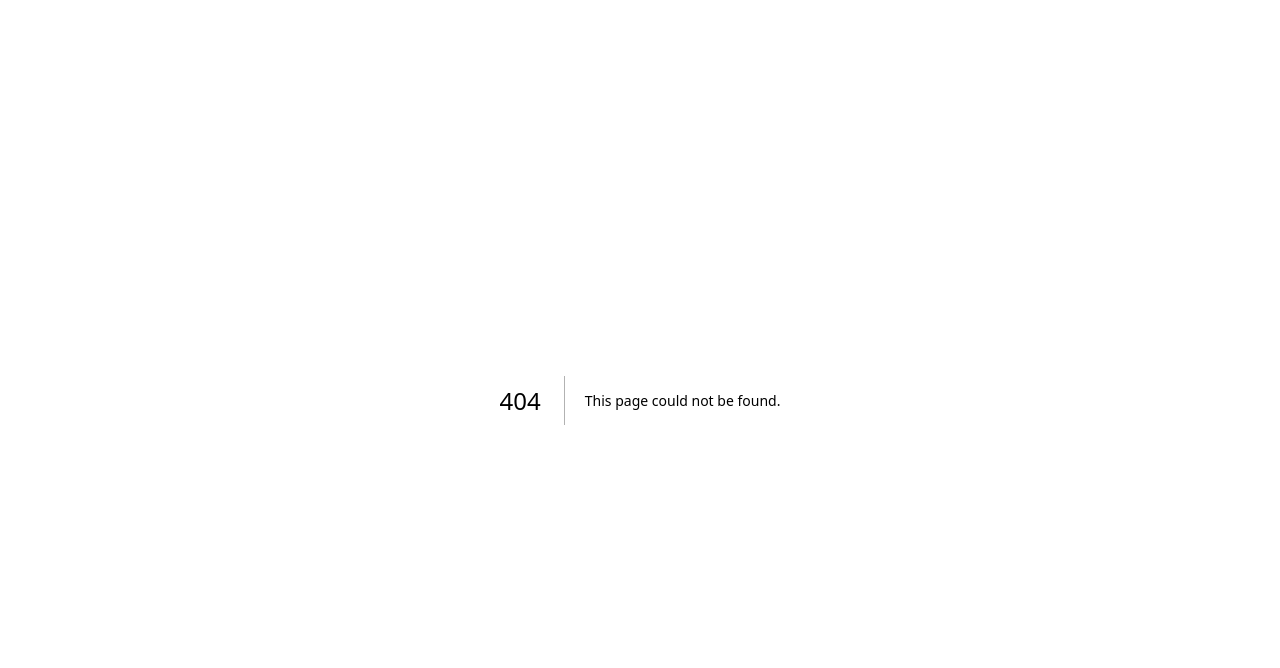
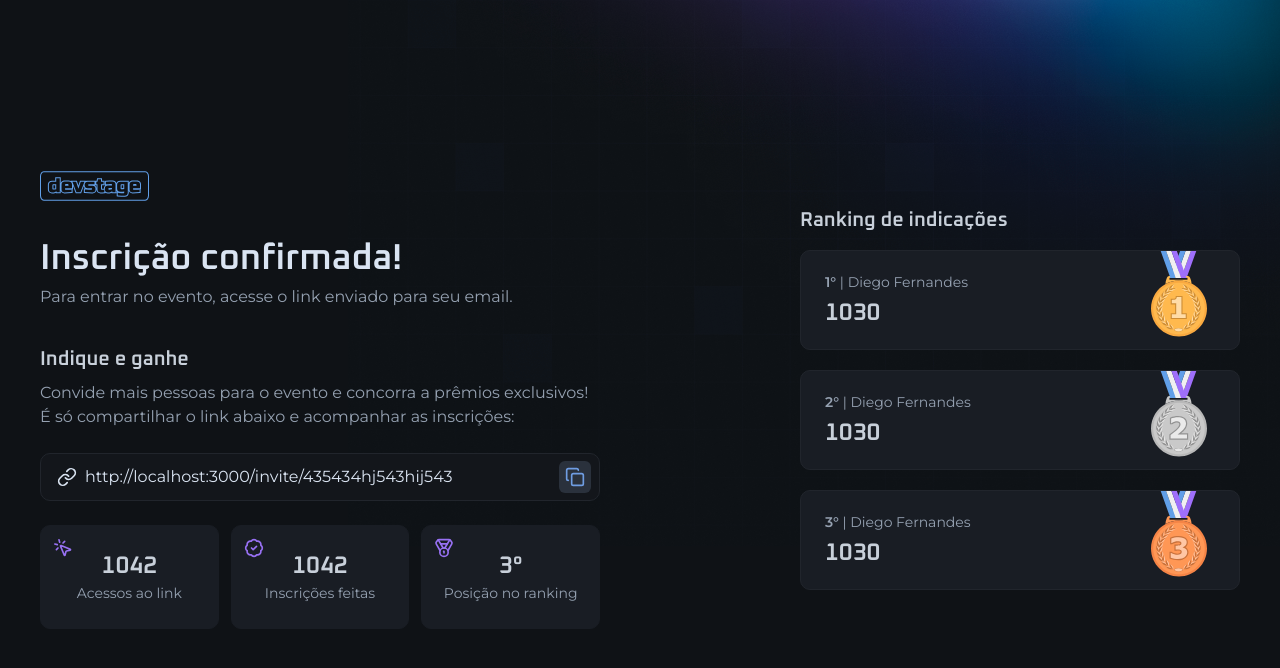
Before and after one commit to SamuelCosta22/nlw-connect-react, a Next.js app: page /invite in a window 1280 px wide. Before the commit this address had no page. Shown: the top 668 px of the page. Built offline with nearby package versions, Linux system fonts and the light colour scheme.

Commit message:
refactor: separating invite page into components

```diff
--- a/package.json
+++ b/package.json
@@ -15,6 +15,7 @@
     "postcss": "^8.5.2",
     "react": "^19.0.0",
     "react-dom": "^19.0.0",
+    "tailwind-merge": "^3.0.1",
     "tailwindcss": "^4.0.6"
   },
   "devDependencies": {
--- /dev/null
+++ b/src/app/invite/invite-link-input.tsx
@@ -0,0 +1,21 @@
+import { IconButton } from '@/components/icon-button';
+import { InputField, InputIcon, InputRoot } from '@/components/input';
+import { Copy, Link } from 'lucide-react';
+
+export function InviteLinkInput() {
+  return (
+    <InputRoot>
+      <InputIcon>
+        <Link className="size-5" />
+      </InputIcon>
+      <InputField
+        defaultValue="http://localhost:3000/invite/435434hj543hij543"
+        readOnly
+      />
+
+      <IconButton className="md:-mr-2">
+        <Copy className="size-5" />
+      </IconButton>
+    </InputRoot>
+  );
+}
--- /dev/null
+++ b/src/app/invite/page.tsx
@@ -0,0 +1,43 @@
+import Image from 'next/image';
+import logo from '../../assets/logo.svg';
+
+import { InviteLinkInput } from './invite-link-input';
+import { Ranking } from './ranking';
+import { Stats } from './stats';
+
+export default function InvitePage() {
+  return (
+    <div className="min-h-dvh flex items-center justify-between gap-16 flex-col md:flex-row">
+      <div className="flex flex-col gap-10 w-full max-w-[560px]">
+        <Image src={logo} alt="devstage" width={108.5} height={30} />
+
+        <div className="space-y-2">
+          <h1 className="text-4xl font-semibold font-heading text-gray-100 leading-none">
+            Inscrição confirmada!
+          </h1>
+          <p className="text-gray-300">
+            Para entrar no evento, acesse o link enviado para seu email.
+          </p>
+        </div>
+
+        <div className="space-y-6">
+          <div className="space-y-3">
+            <h2 className="text-gray-200 text-xl font-heading font-semibold leading-none">
+              Indique e ganhe
+            </h2>
+            <p className="text-gray-300">
+              Convide mais pessoas para o evento e concorra a prêmios
+              exclusivos! É só compartilhar o link abaixo e acompanhar as
+              inscrições:
+            </p>
+          </div>
+
+          <InviteLinkInput />
+          <Stats />
+        </div>
+      </div>
+
+      <Ranking />
+    </div>
+  );
+}
--- /dev/null
+++ b/src/app/invite/ranking.tsx
@@ -0,0 +1,63 @@
+import Image from 'next/image';
+
+import cooper from '../../assets/medal-cooper.svg';
+import gold from '../../assets/medal-gold.svg';
+import silver from '../../assets/medal-silver.svg';
+
+export function Ranking() {
+  return (
+    <div className="w-full max-w-[440px] space-y-5">
+      <h2 className="text-gray-200 text-xl font-heading font-semibold leading-none">
+        Ranking de indicações
+      </h2>
+
+      <div className="space-y-4">
+        <div className="relative rounded-xl bg-gray-700 border border-gray-600 p-6 flex flex-col justify-center gap-3">
+          <span className="text-sm text-gray-300 leading-none">
+            <span className="font-semibold">1°</span> | Diego Fernandes
+          </span>
+          <span className="font-heading text-2xl font-semibold text-gray-200 leading-none">
+            1030
+          </span>
+          <Image
+            src={gold}
+            alt="gold-medal"
+            className="absolute right-8 top-0"
+          />
+        </div>
+      </div>
+
+      <div className="space-y-4">
+        <div className="relative rounded-xl bg-gray-700 border border-gray-600 p-6 flex flex-col justify-center gap-3">
+          <span className="text-sm text-gray-300 leading-none">
+            <span className="font-semibold">2°</span> | Diego Fernandes
+          </span>
+          <span className="font-heading text-2xl font-semibold text-gray-200 leading-none">
+            1030
+          </span>
+          <Image
+            src={silver}
+            alt="silver-medal"
+            className="absolute right-8 top-0"
+          />
+        </div>
+      </div>
+
+      <div className="space-y-4">
+        <div className="relative rounded-xl bg-gray-700 border border-gray-600 p-6 flex flex-col justify-center gap-3">
+          <span className="text-sm text-gray-300 leading-none">
+            <span className="font-semibold">3°</span> | Diego Fernandes
+          </span>
+          <span className="font-heading text-2xl font-semibold text-gray-200 leading-none">
+            1030
+          </span>
+          <Image
+            src={cooper}
+            alt="cooper-medal"
+            className="absolute right-8 top-0"
+          />
+        </div>
+      </div>
+    </div>
+  );
+}
--- /dev/null
+++ b/src/app/invite/stats.tsx
@@ -0,0 +1,37 @@
+import { BadgeCheck, Medal, MousePointerClick } from 'lucide-react';
+
+export function Stats() {
+  return (
+    <div className="grid gap-3 md:grid-cols-3">
+      <div className="relative bg-gray-700 border border-gray-700 px-4 py-7 flex flex-col items-center justify-center gap-2 rounded-xl">
+        <span className="font-heading text-2xl font-semibold text-gray-200 leading-none">
+          1042
+        </span>
+        <span className="text-sm text-gray-300 leading-none text-center">
+          Acessos ao link
+        </span>
+        <MousePointerClick className="size-5 text-purple absolute top-3 left-3" />
+      </div>
+
+      <div className="relative bg-gray-700 border border-gray-700 px-4 py-7 flex flex-col items-center justify-center gap-2 rounded-xl">
+        <span className="font-heading text-2xl font-semibold text-gray-200 leading-none">
+          1042
+        </span>
+        <span className="text-sm text-gray-300 leading-none text-center">
+          Inscrições feitas
+        </span>
+        <BadgeCheck className="size-5 text-purple absolute top-3 left-3" />
+      </div>
+
+      <div className="relative bg-gray-700 border border-gray-700 px-4 py-7 flex flex-col items-center justify-center gap-2 rounded-xl">
+        <span className="font-heading text-2xl font-semibold text-gray-200 leading-none">
+          3°
+        </span>
+        <span className="text-sm text-gray-300 leading-none text-center">
+          Posição no ranking
+        </span>
+        <Medal className="size-5 text-purple absolute top-3 left-3" />
+      </div>
+    </div>
+  );
+}
--- a/src/app/layout.tsx
+++ b/src/app/layout.tsx
@@ -1,21 +1,21 @@
-import "./globals.css";
-import type { Metadata } from "next";
-import { Montserrat, Oxanium } from "next/font/google";
+import './globals.css';
+import type { Metadata } from 'next';
+import { Montserrat, Oxanium } from 'next/font/google';
 
 export const metadata: Metadata = {
-  title: "devstage",
+  title: 'devstage',
 };
 
 const oxanium = Oxanium({
-  weight: ["500", "600"],
-  subsets: ["latin"],
-  variable: "--font-oxanium",
+  weight: ['500', '600'],
+  subsets: ['latin'],
+  variable: '--font-oxanium',
 });
 
 const montserrat = Montserrat({
-  weight: ["400", "600"],
-  subsets: ["latin"],
-  variable: "--font-montserrat",
+  weight: ['400', '600'],
+  subsets: ['latin'],
+  variable: '--font-montserrat',
 });
 
 export default function RootLayout({
@@ -25,7 +25,11 @@
 }>) {
   return (
     <html lang="pt-BR" className={`${oxanium.variable} ${montserrat.variable}`}>
-      <body className="bg-gray-900 text-gray-100 antialiased bg-[url('/background.png')] bg-no-repeat bg-top md:bg-right-top">{children}</body>
+      <body className="bg-gray-900 text-gray-100 antialiased bg-[url('/background.png')] bg-no-repeat bg-top md:bg-right-top">
+        <main className="max-w-[1240px] mx-auto px-5 py-8 md:py-0">
+          {children}
+        </main>
+      </body>
     </html>
   );
 }
--- a/src/app/page.tsx
+++ b/src/app/page.tsx
@@ -6,7 +6,6 @@
 
 export default function Home() {
   return (
-    <main className="max-w-[1240px] mx-auto px-5 py-8 md:py-0">
     <div className="min-h-dvh flex justify-center gap-16 flex-col">
       <div className="flex flex-col gap-8 items-center md:items-start">
         <Image src={logo} alt="devstage" width={108.5} height={30} />
@@ -63,6 +62,5 @@
         </form>
       </div>
     </div>
-    </main>
   );
 }
--- a/src/components/icon-button.tsx
+++ b/src/components/icon-button.tsx
@@ -1,11 +1,15 @@
-import { ComponentProps, ReactNode } from "react";
+import type { ComponentProps } from 'react';
+import { twMerge } from 'tailwind-merge';
 
-interface IconButtonProps extends ComponentProps<"button"> {}
+interface IconButtonProps extends ComponentProps<'button'> {}
 
-export function IconButton(props: IconButtonProps) {
+export function IconButton({ className, ...props }: IconButtonProps) {
   return (
     <button
-      className="p-1.5 bg-gray-500 text-blue rounded-md cursor-pointer transition-colors duration-300 hover:bg-blue hover:text-gray-900"
+      className={twMerge(
+        'p-1.5 bg-gray-500 text-blue rounded-md cursor-pointer transition-colors duration-300 hover:bg-blue hover:text-gray-900',
+        className
+      )}
       {...props}
     />
   );
```
Also changed, not shown: 1 other file (tests, documents, lock files or other folders). Lines whose indentation alone changed are shown as unchanged.
